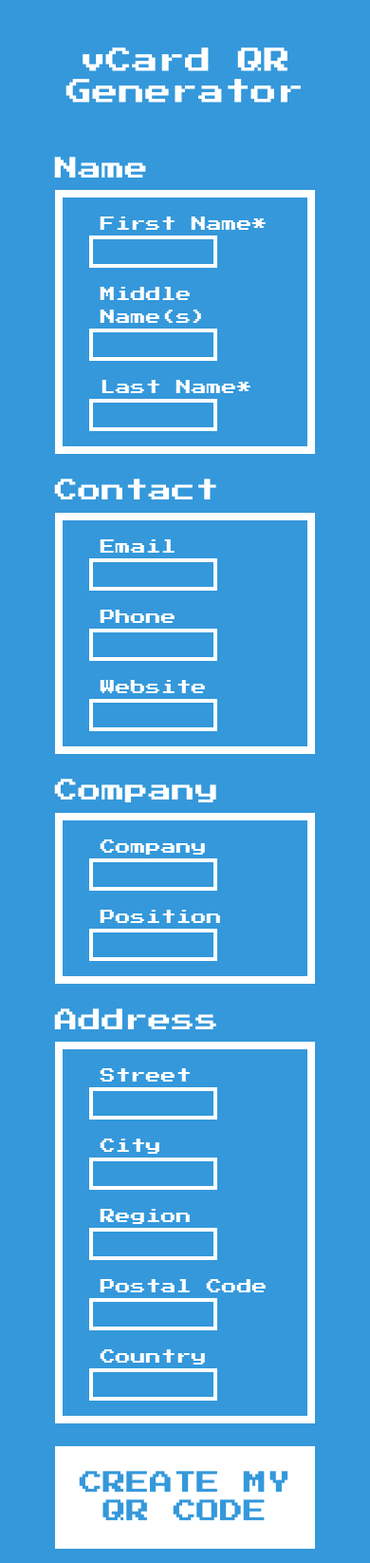
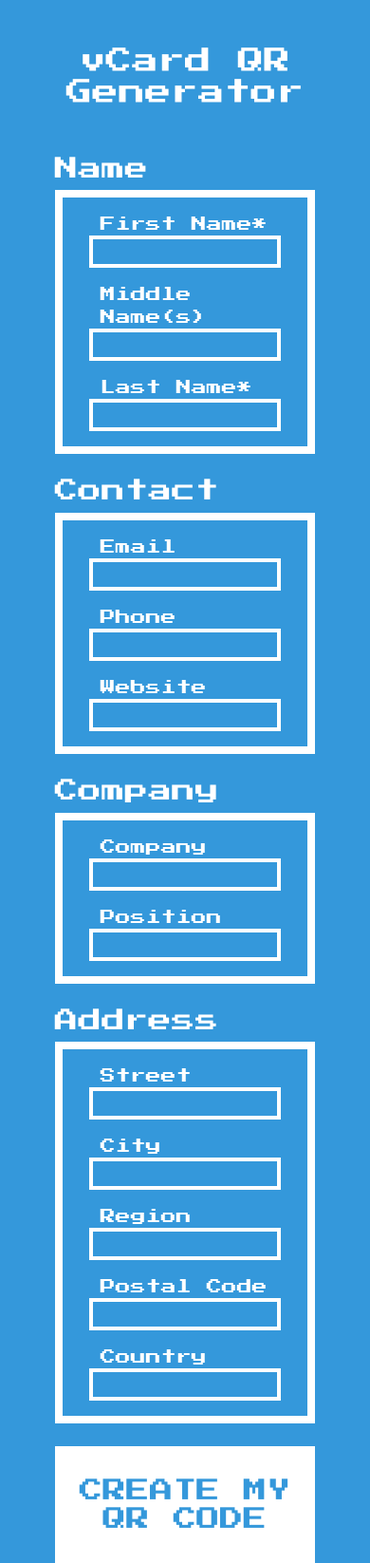
Before and after one commit to farellukas/vcard-qrcode-gen, a Django app: page / in a window 390 px wide. Shown: the top 1646 px of the page at 95% size. Run offline with Django 4.2, Linux system fonts and the light colour scheme.

Commit message:
Fixed bug with responsive design

```diff
--- a/VCardmaker/qr_generator/templates/index.html
+++ b/VCardmaker/qr_generator/templates/index.html
@@ -24,36 +24,36 @@
         <h2 class="form-heading mt-4">Name</h2>
         <div class="container form-group">
           <div class="row m-3">
-            <label for="first_name" class="col">First Name*</label>
+            <label for="first_name" class="col-lg col-12">First Name*</label>
             <input
               type="text"
               id="first_name"
               name="first_name"
               autocomplete="off"
-              class="col-8"
+              class="col-lg-8 col-12"
               required
             />
           </div>
 
           <div class="row m-3">
-            <label for="middle_name" class="col">Middle Name(s)</label>
+            <label for="middle_name" class="col-lg col-12">Middle Name(s)</label>
             <input
               type="text"
               id="middle_name"
               name="middle_name"
-              class="col-8"
+              class="col-lg-8 col-12"
               autocomplete="off"
             />
           </div>
 
           <div class="row m-3">
-            <label for="last_name" class="col">Last Name*</label>
+            <label for="last_name" class="col-lg col-12">Last Name*</label>
             <input
               type="text"
               id="last_name"
               name="last_name"
               autocomplete="off"
-              class="col-8"
+              class="col-lg-8 col-12"
               required
             />
           </div>
@@ -62,34 +62,34 @@
         <h2 class="form-heading mt-4">Contact</h2>
         <div class="container form-group">
           <div class="row m-3">
-            <label for="email" class="col">Email</label>
+            <label for="email" class="col-lg col-12">Email</label>
             <input
               type="text"
               id="email"
               name="email"
-              class="col-8"
+              class="col-lg-8 col-12"
               autocomplete="off"
             />
           </div>
 
           <div class="row m-3">
-            <label for="phone" class="col">Phone</label>
+            <label for="phone" class="col-lg col-12">Phone</label>
             <input
               type="text"
               id="phone"
               name="phone"
-              class="col-8"
+              class="col-lg-8 col-12"
               autocomplete="off"
             />
           </div>
 
           <div class="row m-3">
-            <label for="website" class="col">Website</label>
+            <label for="website" class="col-lg col-12">Website</label>
             <input
               type="text"
               id="website"
               name="website"
-              class="col-8"
+              class="col-lg-8 col-12"
               autocomplete="off"
             />
           </div>
@@ -98,23 +98,23 @@
         <h2 class="form-heading mt-4">Company</h2>
         <div class="container form-group">
           <div class="row m-3">
-            <label for="company" class="col">Company</label>
+            <label for="company" class="col-lg col-12">Company</label>
             <input
               type="text"
               id="company"
               name="company"
-              class="col-8"
+              class="col-lg-8 col-12"
               autocomplete="off"
             />
           </div>
 
           <div class="row m-3">
-            <label for="position" class="col">Position</label>
+            <label for="position" class="col-lg col-12">Position</label>
             <input
               type="text"
               id="position"
               name="position"
-              class="col-8"
+              class="col-lg-8 col-12"
               autocomplete="off"
             />
           </div>
@@ -123,56 +123,56 @@
         <h2 class="form-heading mt-4">Address</h2>
         <div class="container form-group">
           <div class="row m-3">
-            <label for="street" class="col">Street</label>
+            <label for="street" class="col-lg col-12">Street</label>
             <input
               type="text"
               id="street"
               name="street"
-              class="col-8"
+              class="col-lg-8 col-12"
               autocomplete="off"
             />
           </div>
 
           <div class="row m-3">
-            <label for="city" class="col">City</label>
+            <label for="city" class="col-lg col-12">City</label>
             <input
               type="text"
               id="city"
               name="city"
-              class="col-8"
+              class="col-lg-8 col-12"
               autocomplete="off"
             />
           </div>
 
           <div class="row m-3">
-            <label for="region" class="col">Region</label>
+            <label for="region" class="col-lg col-12">Region</label>
             <input
               type="text"
               id="region"
               name="region"
-              class="col-8"
+              class="col-lg-8 col-12"
               autocomplete="off"
             />
           </div>
 
           <div class="row m-3">
-            <label for="postal_code" class="col">Postal Code</label>
+            <label for="postal_code" class="col-lg col-12">Postal Code</label>
             <input
               type="text"
               id="postal_code"
               name="postal_code"
-              class="col-8"
+              class="col-lg-8 col-12"
               autocomplete="off"
             />
           </div>
 
           <div class="row m-3">
-            <label for="country" class="col">Country</label>
+            <label for="country" class="col-lg col-12">Country</label>
             <input
               type="text"
               id="country"
               name="country"
-              class="col-8"
+              class="col-lg-8 col-12"
               autocomplete="off"
             />
           </div>
--- a/VCardmaker/static/css/main.css
+++ b/VCardmaker/static/css/main.css
@@ -31,6 +31,14 @@ input[type="text"]:focus {
   background-color: white;
   color: #3498db;
   border: none;
+  border: white solid 8px;
+  text-decoration: none;
+}
+
+.general-button:hover {
+  background-color: #3498db;
+  color: white;
+  border: white solid 8px;
   text-decoration: none;
 }
 
@@ -45,3 +53,9 @@ input[type="text"]:focus {
 .qr-code {
   width: 50%;
 }
+
+.inner-button {
+  color: inherit;
+  background: none;
+  border: none;
+}
```
Also changed, not shown: VCardmaker/qr_generator/templates/qr.html (+1 -1 lines).
